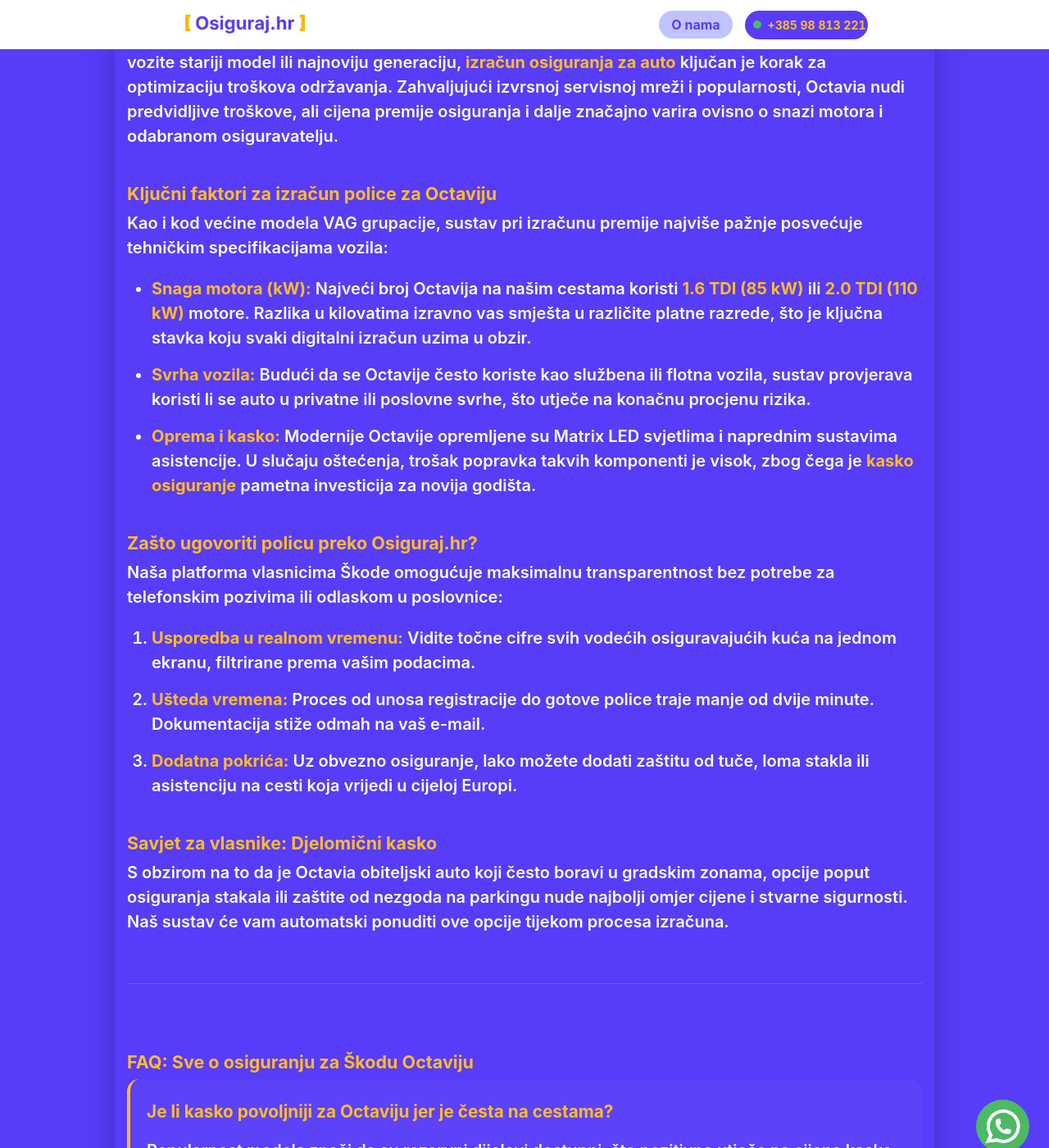
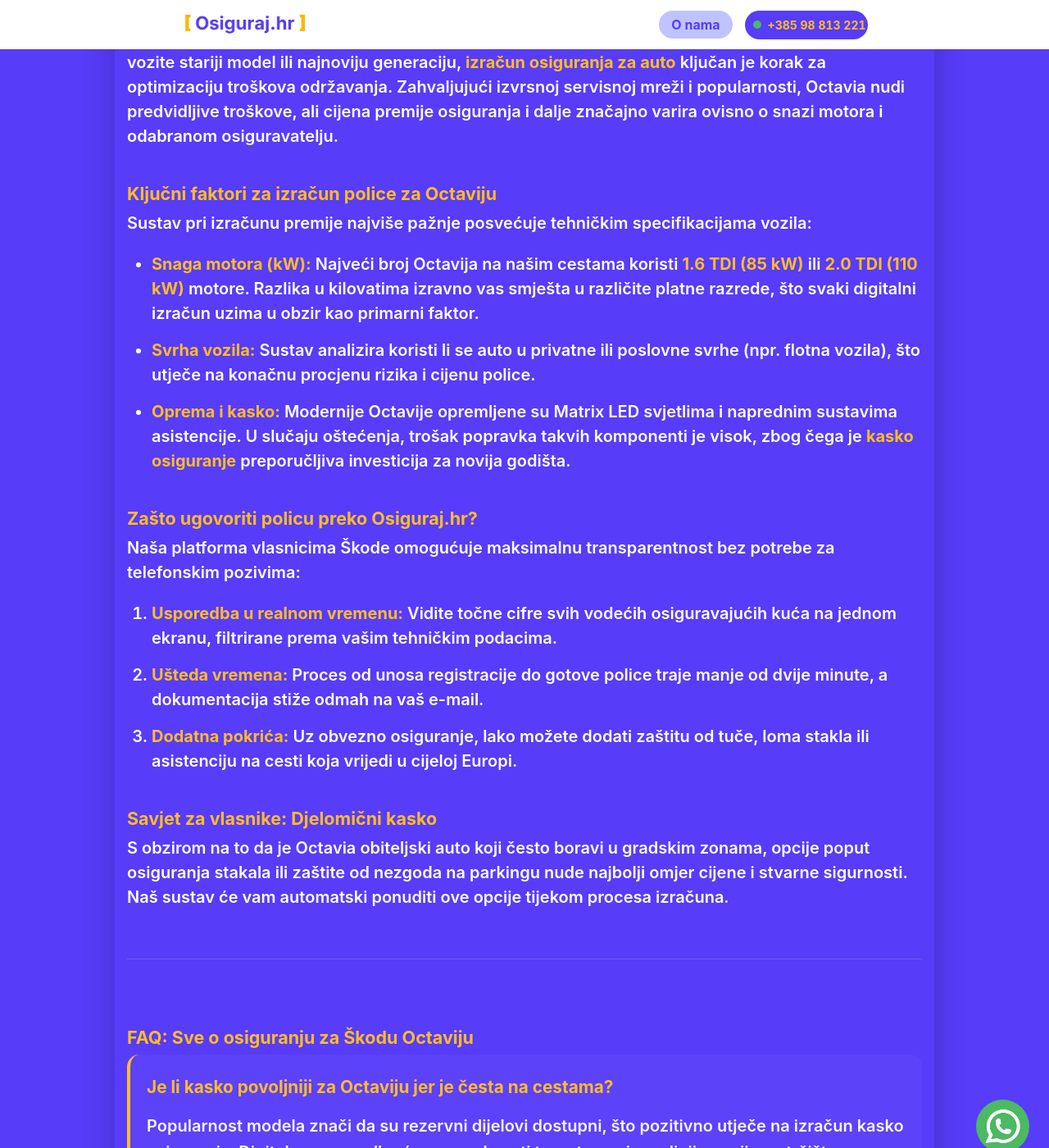
Before and after one commit to Filip-Gale/OsigurajHR, a Jekyll site: the page built from auto-osiguranje/skoda-octavia.md, in a window 1280 px wide and 1400 px high, scrolled down 541 px. Shown: the whole window at 82% size. Built offline with Jekyll 4.4.1, drawn with Linux system fonts in a browser that asks for light colours; some of the changed text lies outside the part shown.

Commit message:
Update skoda-octavia.md

```diff
--- a/auto-osiguranje/skoda-octavia.md
+++ b/auto-osiguranje/skoda-octavia.md
@@ -10,18 +10,18 @@
 
 ### Ključni faktori za izračun police za Octaviju
 
-Kao i kod većine modela VAG grupacije, sustav pri izračunu premije najviše pažnje posvećuje tehničkim specifikacijama vozila:
+Sustav pri izračunu premije najviše pažnje posvećuje tehničkim specifikacijama vozila:
 
-* **Snaga motora (kW):** Najveći broj Octavija na našim cestama koristi **1.6 TDI (85 kW)** ili **2.0 TDI (110 kW)** motore. Razlika u kilovatima izravno vas smješta u različite platne razrede, što je ključna stavka koju svaki digitalni izračun uzima u obzir.
-* **Svrha vozila:** Budući da se Octavije često koriste kao službena ili flotna vozila, sustav provjerava koristi li se auto u privatne ili poslovne svrhe, što utječe na konačnu procjenu rizika.
-* **Oprema i kasko:** Modernije Octavije opremljene su Matrix LED svjetlima i naprednim sustavima asistencije. U slučaju oštećenja, trošak popravka takvih komponenti je visok, zbog čega je **kasko osiguranje** pametna investicija za novija godišta.
+* **Snaga motora (kW):** Najveći broj Octavija na našim cestama koristi **1.6 TDI (85 kW)** ili **2.0 TDI (110 kW)** motore. Razlika u kilovatima izravno vas smješta u različite platne razrede, što svaki digitalni izračun uzima u obzir kao primarni faktor.
+* **Svrha vozila:** Sustav analizira koristi li se auto u privatne ili poslovne svrhe (npr. flotna vozila), što utječe na konačnu procjenu rizika i cijenu police.
+* **Oprema i kasko:** Modernije Octavije opremljene su Matrix LED svjetlima i naprednim sustavima asistencije. U slučaju oštećenja, trošak popravka takvih komponenti je visok, zbog čega je **kasko osiguranje** preporučljiva investicija za novija godišta.
 
 ### Zašto ugovoriti policu preko Osiguraj.hr?
 
-Naša platforma vlasnicima Škode omogućuje maksimalnu transparentnost bez potrebe za telefonskim pozivima ili odlaskom u poslovnice:
+Naša platforma vlasnicima Škode omogućuje maksimalnu transparentnost bez potrebe za telefonskim pozivima:
 
-1. **Usporedba u realnom vremenu:** Vidite točne cifre svih vodećih osiguravajućih kuća na jednom ekranu, filtrirane prema vašim podacima.
-2. **Ušteda vremena:** Proces od unosa registracije do gotove police traje manje od dvije minute. Dokumentacija stiže odmah na vaš e-mail.
+1. **Usporedba u realnom vremenu:** Vidite točne cifre svih vodećih osiguravajućih kuća na jednom ekranu, filtrirane prema vašim tehničkim podacima.
+2. **Ušteda vremena:** Proces od unosa registracije do gotove police traje manje od dvije minute, a dokumentacija stiže odmah na vaš e-mail.
 3. **Dodatna pokrića:** Uz obvezno osiguranje, lako možete dodati zaštitu od tuče, loma stakla ili asistenciju na cesti koja vrijedi u cijeloj Europi.
 
 ### Savjet za vlasnike: Djelomični kasko
@@ -33,16 +33,16 @@
 
     <div class="faq-item">
         <h4>Je li kasko povoljniji za Octaviju jer je česta na cestama?</h4>
-        <p>Popularnost modela znači da su rezervni dijelovi dostupni, što pozitivno utječe na cijene kasko osiguranja. Točan <strong>izračun osiguranja za auto</strong> pokazat će vam trenutno najpovoljnije opcije na tržištu.</p>
+        <p>Popularnost modela znači da su rezervni dijelovi dostupni, što pozitivno utječe na izračun kasko osiguranja. Digitalna usporedba će vam pokazati trenutno najpovoljnije opcije na tržištu.</p>
     </div>
 
     <div class="faq-item">
         <h4>Mogu li online ugovoriti policu ako mi registracija istječe danas?</h4>
-        <p>Da! Polica postaje aktivna i vidljiva u HUO sustavu čim izvršite uplatu, što vam omogućuje nesmetan odlazak na tehnički pregled istoga dana bez papira.</p>
+        <p>Da! Polica postaje aktivna i vidljiva u HUO sustavu čim izvršite uplatu, što vam omogućuje nesmetan odlazak na tehnički pregled istoga dana bez suvišne papirologije.</p>
     </div>
 
     <div class="faq-item">
         <h4>Vrijedi li osiguranje ako auto prodam?</h4>
-        <p>Polica obveznog osiguranja vezana je uz vozilo i vrijedi do isteka registracije, bez obzira na promjenu vlasnika, što je važno znati kod kupoprodaje rabljenih vozila.</p>
+        <p>Polica obveznog osiguranja vezana je uz vozilo i vrijedi do isteka registracije bez obzira na promjenu vlasnika, što je važno znati kod kupoprodaje rabljenih vozila.</p>
     </div>
 </div>
```
Also changed, not shown: other parts of auto-osiguranje/skoda-octavia.md (+1 -1 lines).
